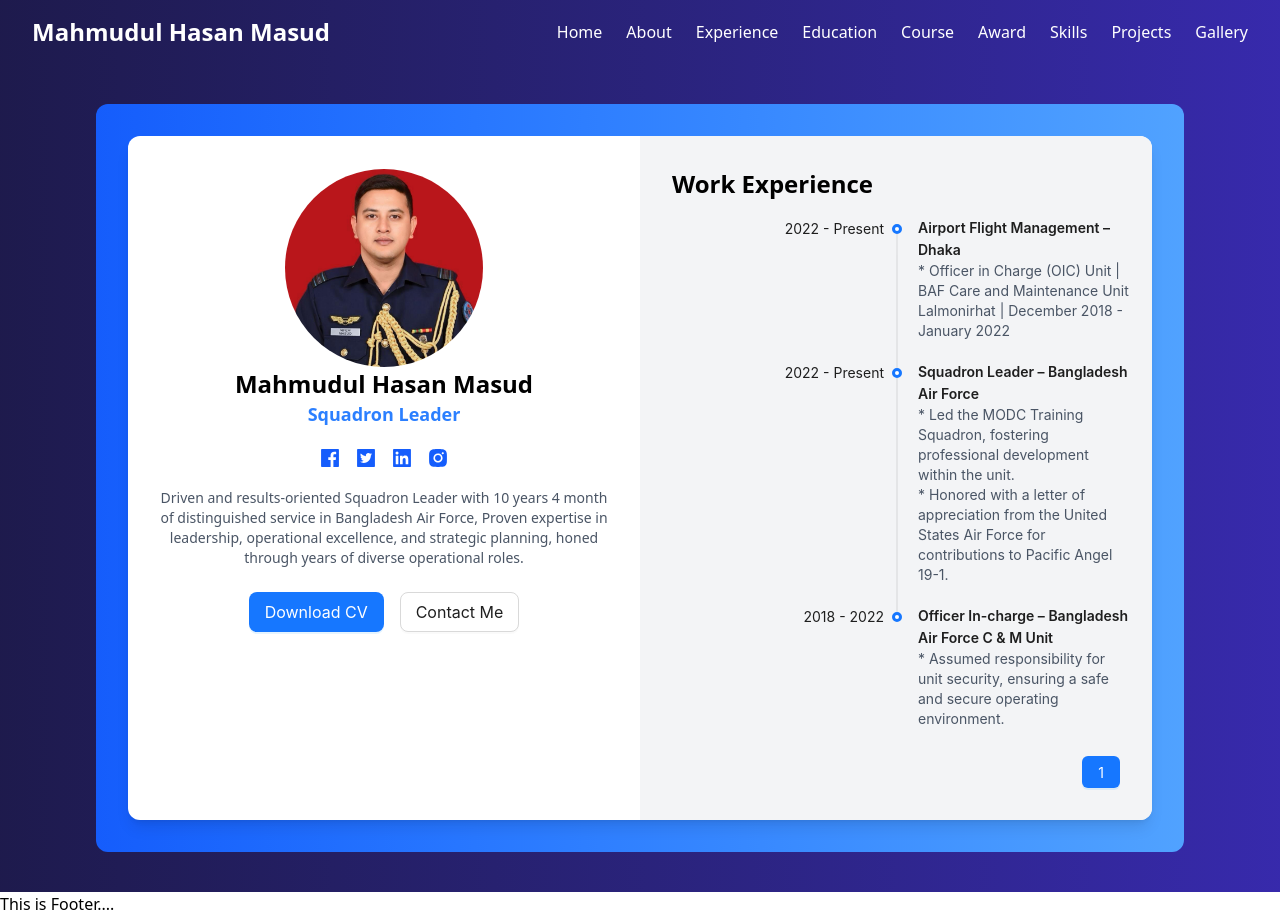
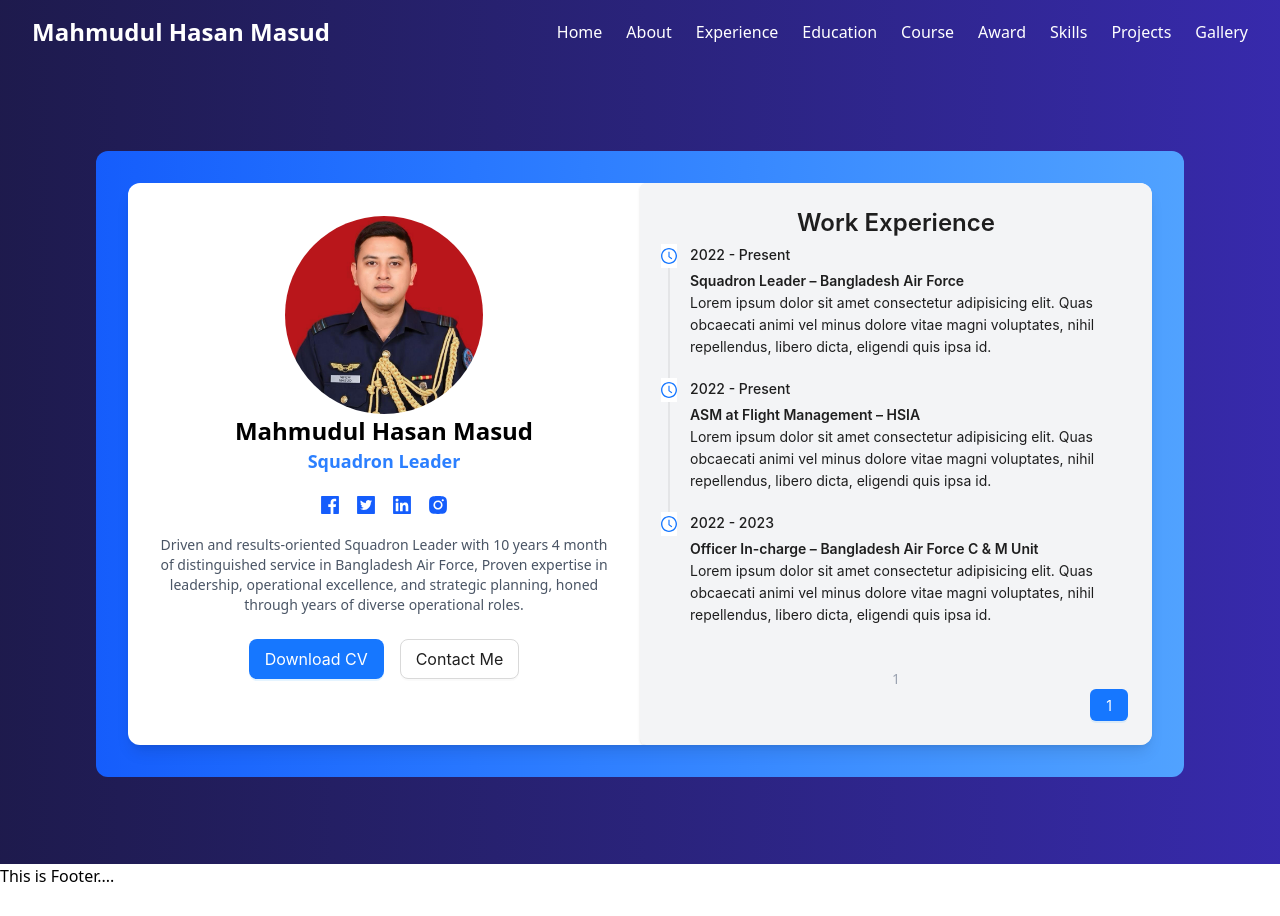
Before and after one commit to tanzilhasan433/ms-profile, a React (Vite) app: page / in a window 1280 px wide. After the commit the page ends 888 px from the top, so only its background shows below. Built offline with nearby package versions, Linux system fonts and the light colour scheme.

Commit message:
first page project

```diff
--- a/src/Pages/FirstPages/FirstPages.jsx
+++ b/src/Pages/FirstPages/FirstPages.jsx
@@ -1,5 +1,8 @@
 import { Button, Avatar, Timeline, Card, } from 'antd';
-// import { useNavigate } from 'react-router-dom';
+import { ClockCircleOutlined } from '@ant-design/icons';
+import { Typography } from 'antd';
+
+const { Title, Text } = Typography;
 import {
   FacebookFilled,
   TwitterSquareFilled,
@@ -12,6 +15,26 @@ import { useNavigate } from 'react-router';
 
 const { Meta } = Card;
 
+const experiences = [
+  {
+    year: '2022 - Present',
+    title: 'Squadron Leader – Bangladesh Air Force',
+    description:
+      'Lorem ipsum dolor sit amet consectetur adipisicing elit. Quas obcaecati animi vel minus dolore vitae magni voluptates, nihil repellendus, libero dicta, eligendi quis ipsa id.',
+  },
+  {
+    year: '2022 - Present',
+    title: 'ASM at Flight Management – HSIA',
+    description:
+      'Lorem ipsum dolor sit amet consectetur adipisicing elit. Quas obcaecati animi vel minus dolore vitae magni voluptates, nihil repellendus, libero dicta, eligendi quis ipsa id.',
+  },
+  {
+    year: '2022 - 2023',
+    title: 'Officer In-charge – Bangladesh Air Force C & M Unit',
+    description:
+      'Lorem ipsum dolor sit amet consectetur adipisicing elit. Quas obcaecati animi vel minus dolore vitae magni voluptates, nihil repellendus, libero dicta, eligendi quis ipsa id.',
+  },
+];
 
 const FirstPages = () => {
     // const navigate = useNavigate();
@@ -56,55 +79,34 @@ const FirstPages = () => {
                         </div>
 
                         {/* Right Side - Experience */}
-
-                        <div className="w-full md:w-1/2 bg-gray-100 p-8">
-                        <h2 className="text-2xl font-bold mb-6">Work Experience</h2>
-                        <Timeline
-                            mode="left"
-                            items={[
-                            {
-                                label: '2022 - Present',
-                                children: (
-                                <div>
-                                    <p className="font-semibold">Airport Flight Management – Dhaka</p>
-                                    <p className="text-gray-600 text-sm">
-                                    * Officer in Charge (OIC) Unit | BAF Care and Maintenance Unit Lalmonirhat | December 2018 - January 2022 <br />
-                                    </p>
-                                </div>
-                                ),
-                            },
-                            {
-                                label: '2022 - Present',
-                                children: (
-                                <div>
-                                    <p className="font-semibold">Squadron Leader – Bangladesh Air Force</p>
-                                    <p className="text-gray-600 text-sm">
-                                            * Led the MODC Training Squadron, fostering professional development within the unit. <br />
-                                            * Honored with a letter of appreciation from the United States Air Force for contributions to Pacific Angel 19-1.
-                                    </p>
-                                </div>
-                                ),
-                            },
-                            {
-                                label: '2018 - 2022',
-                                children: (
-                                <div>
-                                    <p className="font-semibold">Officer In-charge – Bangladesh Air Force C & M Unit</p>
-                                    <p className="text-gray-600 text-sm">
-
-                                            * Assumed responsibility for unit security, ensuring a safe and secure operating environment. <br />
-                                           </p>
-                                </div>
-                                ),
-                            },
-                            ]}
-                        />
-                               <div className="flex justify-end">
+                        <div className="max-w-2xl mx-auto md:w-1/2 bg-gray-100 p-6 rounded-md shadow">
+                            <Title level={3} className="text-center font-bold mb-8">
+                                Work Experience
+                            </Title>
+                            <Timeline mode="left" className="text-gray-700">
+                                {experiences.map((exp, index) => (
+                                <Timeline.Item
+                                    key={index}
+                                    dot={<ClockCircleOutlined style={{ fontSize: '16px' }} />}
+                                    color="blue"
+                                >
+                                    <Text className="text-blue-500 font-medium">{exp.year}</Text>
+                                    <br />
+                                    <Text strong className="text-lg block mt-1">
+                                    {exp.title}
+                                    </Text>
+                                    <Text className="text-gray-600 text-sm">{exp.description}</Text>
+                                </Timeline.Item>
+                                ))}
+                            </Timeline>
+                            <div className="text-center text-sm text-gray-400 mt-4">1</div>
+                                                           <div className="flex justify-end">
                                 <Button type="primary" onClick={() => navigate('/second-page')}>1</Button>
                                 </div>
-                        </div>
+                            </div>
 
                     </div>
+
                     </div>
 
                     </div>
--- a/src/Pages/NavbarItems/About.jsx
+++ b/src/Pages/NavbarItems/About.jsx
@@ -1,4 +1,4 @@
-import {  Avatar, Timeline, Card, } from 'antd';
+import {  Card } from 'antd';
 const { Meta } = Card;
 import Image from '../../assets/FirstPagePhoto/sir-8.jpeg'
 
--- a/src/Pages/NavbarItems/Award.jsx
+++ b/src/Pages/NavbarItems/Award.jsx
@@ -1,12 +1,31 @@
 
 import React from 'react';
-
+import {  Card } from 'antd';
+const { Meta } = Card;
 const Award = () => {
     return (
 
-        <div>
-            This is Award
-        </div>
+            <div className="min-h-screen bg-gradient-to-r from-indigo-950 to-indigo-800 p-6 flex justify-center items-center">
+               <div className='bg-gradient-to-r from-blue-600 to-blue-400 rounded-xl m-4 p-8'>
+                   <div className="bg-white rounded-xl shadow-lg w-full max-w-5xl flex flex-col md:flex-row overflow-hidden">
+                       {/* Left Side - Profile */}
+                         <div className="  w-full md:w-1/2 p-8 flex flex-col items-center ">
+                         <h2 className='text-2xl font-bold m-4'>Award Pages  </h2>
+                            <div className='flex mb-4'>
+
+                              Award pages,,,,,,,
+                           </div>
+                         </div>
+                       {/* Right Side - Experience */}
+                         <div className="w-full md:w-1/2 bg-gray-100 p-8">
+                             <div>
+
+                              Award Pages........
+                             </div>
+                         </div>
+                       </div>
+                     </div>
+                 </div>
     );
 };
 
--- a/src/Pages/NavbarItems/Course.jsx
+++ b/src/Pages/NavbarItems/Course.jsx
@@ -1,11 +1,30 @@
 import React from 'react';
-
+import {  Card } from 'antd';
+const { Meta } = Card;
 const Course = () => {
     return (
 
-        <div>
-            Course pages
-        </div>
+            <div className="min-h-screen bg-gradient-to-r from-indigo-950 to-indigo-800 p-6 flex justify-center items-center">
+               <div className='bg-gradient-to-r from-blue-600 to-blue-400 rounded-xl m-4 p-8'>
+                   <div className="bg-white rounded-xl shadow-lg w-full max-w-5xl flex flex-col md:flex-row overflow-hidden">
+                       {/* Left Side - Profile */}
+                         <div className="  w-full md:w-1/2 p-8 flex flex-col items-center ">
+                         <h2 className='text-2xl font-bold m-4'>Course Pages  </h2>
+                            <div className='flex mb-4'>
+
+                              Course pages,,,,,,,
+                           </div>
+                         </div>
+                       {/* Right Side - Experience */}
+                         <div className="w-full md:w-1/2 bg-gray-100 p-8">
+                             <div>
+
+                              Course Pages........
+                             </div>
+                         </div>
+                       </div>
+                     </div>
+                 </div>
     );
 };
 
```
Also changed, not shown: src/Pages/NavbarItems/Experience.jsx (+27 -4 lines).
